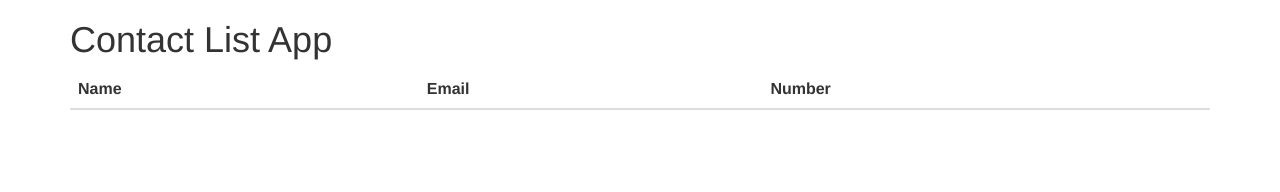
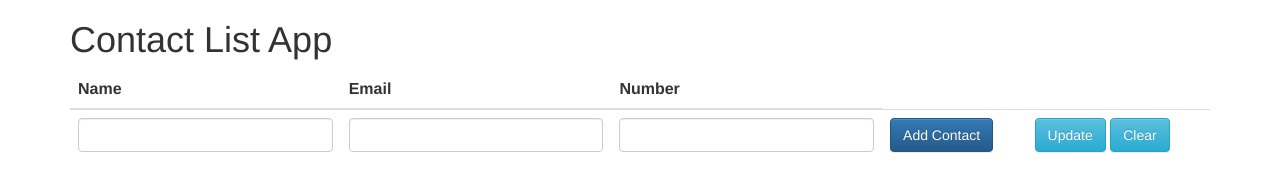
Before and after one commit to danielr0m0/contactlist, a website: page public/index.html in a window 1280 px wide. Drawn offline with nearby package versions, Linux system fonts and the light colour scheme.

Commit message:
chage index

```diff
--- a/public/index.html
+++ b/public/index.html
@@ -23,6 +23,13 @@
           </tr>
         </thead>
         <tbody>
+          <tr>
+            <td><input class="form-control" ng-model="contact.name"></td>
+            <td><input class="form-control" ng-model="contact.email"></td>
+            <td><input class="form-control" ng-model="contact.number"></td>
+            <td><button class="btn btn-primary" ng-click="addContact()">Add Contact</button></td>
+            <td><button class="btn btn-info" ng-click="update()">Update</button>&nbsp;<button class="btn btn-info" ng-click="deselect()">Clear</button></td>
+          </tr>
           <tr ng-repeat="contact in contactlist">
             <td>{{contact.name}}</td>
             <td>{{contact.email}}</td>
--- a/server.js
+++ b/server.js
@@ -16,9 +16,5 @@ app.get('/contactlist', function(req,res){
 
 });
 
-// app.get("/", function(req, res){
-//   res.send("hello World")
-// });
-
 app.listen(3000);
 console.log("Server running on port 3000");
```
